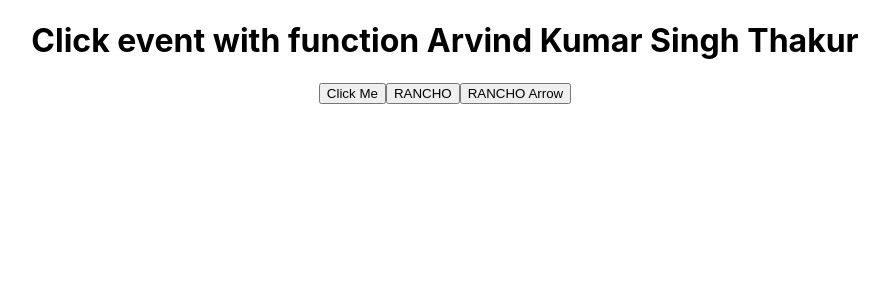
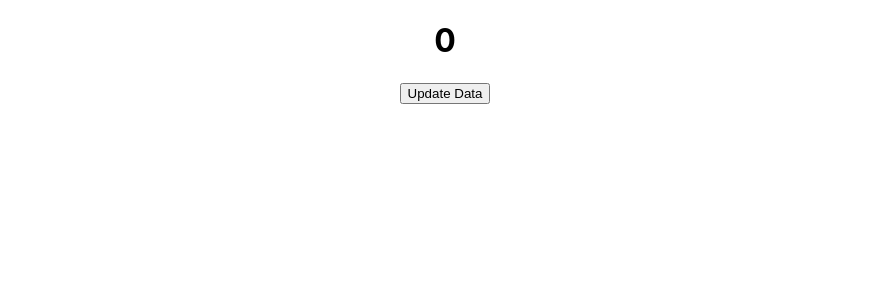
Before and after one commit to Arvindkr123/React-Learning, a React (Create React App) app: page / in a window 1280 px wide. Shown: the top 300 px of the page, without its empty margins (195-1084 px from the left). Built offline with nearby package versions, Linux system fonts and the light colour scheme.

Commit message:
StateInFunctionalEvent

```diff
--- a/src/App.js
+++ b/src/App.js
@@ -1,25 +1,52 @@
 import logo from './logo.svg';
 import './App.css';
-import User from './User';
-import React from 'react';
+import React, {useState} from 'react';
+
+// function App() {
+//   const [data, setData] = useState('anil')
+//   function UpdateName(){
+//     setData('Arvind Kumar')
+//   }
+//   return (
+//     <div className='App'>
+//       <h1>{data}</h1>
+//       <button onClick={UpdateName}>Update Data</button>
+//     </div>
+//   )
+// }
 function App() {
-  let data= 'Arvind Kumar Singh Thakur'
-  function Apple(){
-    data = 'JACK SPARROW'
-    alert(data)
+  const [data, setData] = useState(0)
+  function UpdateName(){
+    setData(data+1)
   }
+  console.log('___________________________________');
   return (
-    <div className="App">
-      <h1>Click event with function {data}</h1>
-      <button onClick={Apple}>Click Me</button>
-      <button onClick={()=>alert('hello')}>RANCHO</button>
-      <button onClick={()=>Apple()}>RANCHO Arrow</button>
+    <div className='App'>
+      <h1>{data}</h1>
+      <button onClick={UpdateName}>Update Data</button>
     </div>
-  );
+  )
 }
+
+// This is the problem we can't change the value in variable that's why we use the state and props
+// function App() {
+//   let data= 'Arvind Kumar Singh Thakur'
+//   function UpdateData(){
+//     data = 'Chandler Bing';
+//     alert(data)
+//   }
+//   return (
+//     <div className="App">
+//       <h1>{data}</h1>
+//       <button onClick={UpdateData}>Click Me</button>
+//     </div>
+//   );
+// }
 
 // function App(){
 //   return React.createElement('div',null, 'Hello World')
 // }
 
+
+
 export default App;
--- a/src/User.js
+++ /dev/null
@@ -1,7 +0,0 @@
-function User(){
-    return(
-        <h1>Hello from User</h1>
-    )
-}
-
-export default User;
```
